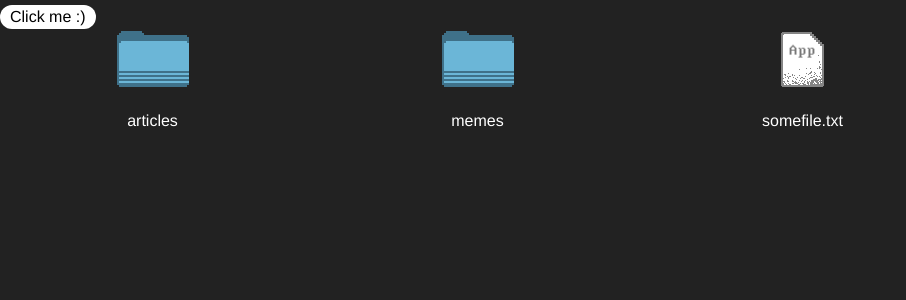
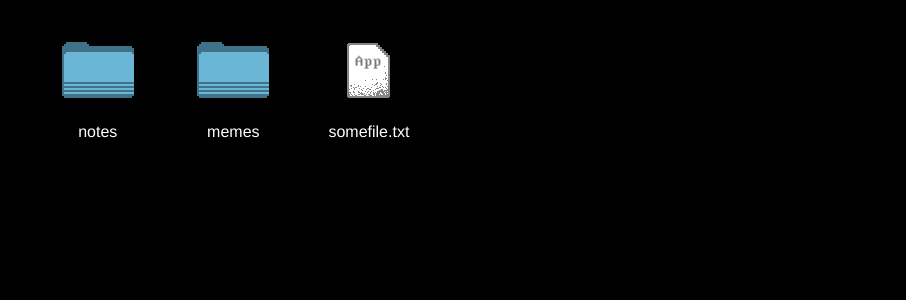
Before and after one commit to cartwheee11/in-progress, a Vue app: page / in a window 1280 px wide. Shown: the top 300 px of the page, without its empty margins (0-906 px from the left). Built offline with nearby package versions, Linux system fonts and the light colour scheme.

Commit message:
resizing windows, draft of style, window animation on open, desktop styles

```diff
--- a/public/home/dirinfo.json
+++ b/public/home/dirinfo.json
@@ -1,3 +1,3 @@
 {
-	"names": [ "articles", "memes", "somefile.txt" ]
+	"names": [ "notes", "memes", "somefile.txt" ]
 }
--- a/src/App.vue
+++ b/src/App.vue
@@ -1,8 +1,6 @@
 <template>
-  <button ref="button" @click="clickHandler">Click me :)</button>
-
   <div class="desktop">
-    <Folder @open="open" :path="'/home'" />
+    <Folder @open="open" :type="'desktop'" :path="'/home'" />
   </div>
 
   <Window
@@ -25,6 +23,7 @@
       :path="currentWindow.path"
     />
   </Window>
+
 </template>
 
 <script>
@@ -114,6 +113,10 @@ body {
   margin: 0;
 }
 
+.desktop {
+  padding: 20px
+}
+
 * {
   color: white;
 }
--- a/src/assets/main.css
+++ b/src/assets/main.css
@@ -12,7 +12,7 @@ canvas {
 body {
     margin: 0;
     padding: 0;
-    background-color: #222;
+    /* background-color: #222; */
     overflow: hidden;
 }
 
--- a/src/components/Folder.vue
+++ b/src/components/Folder.vue
@@ -1,5 +1,8 @@
 <template>
-  <div class="container">
+  <div
+    class="container"
+    :class="this.type"
+  >
     <div
       v-for="(elem, key) in content"
       :key="key"
@@ -28,6 +31,12 @@ export default {
       default: 'home',
       required: false
     },
+
+    type: {
+      type: String,
+      default: '',
+      required: false
+    }
   },
 
   data() {
@@ -93,6 +102,10 @@ export default {
     grid-gap:  20px;
   }
 
+  .container.desktop {
+    grid-template-columns:  1fr 1fr 1fr 1fr 1fr 1fr 1fr 1fr 1fr;
+  }
+
   div {
     /*border:  1px solid white;*/
     text-align: center;
--- a/src/components/Modal.vue
+++ b/src/components/Modal.vue
@@ -1,5 +1,5 @@
-<template @click="click">
-  <div ref="dom" @click="click" class="container modal" :style="containerStyle">
+<template >
+  <div ref="dom" @mouseup="mouseUp" @click.stop="click" class="container modal" :style="containerStyle">
 
       <slot />
 
@@ -8,11 +8,7 @@
 
 <script>
 export default {
-  data() {
-    return {
 
-    };
-  },
 
 	props: {
 		x: {
@@ -38,17 +34,42 @@ export default {
       default: window.innerWidth,
       type: Number
     },
+
+    flexible: {
+      required: false,
+      default: false,
+      type: Boolean,
+    },
 	},
+
+  data() {
+    return {
+      currentX: this.x,
+      currentY: this.y,
+      currentHeight: this.height,
+      currentWidth: this.width
+    };
+  },
 
   computed: {
     containerStyle: function () {
 			return {
-				top: this.y + 'px',
-				left: this.x + 'px',
-				height: this.height + 'px',
-				width: this.width + 'px'
+				top: this.currentY + 'px',
+				left: this.currentX + 'px',
+				height: this.currentHeight + 'px',
+				width: this.currentWidth + 'px'
 			}
 		},
+  },
+
+  watch: {
+    x: function() {
+      this.currentX = this.x;
+    },
+
+    y: function() {
+      this.currentY = this.y;
+    }
   },
 
   mounted() {
@@ -56,20 +77,45 @@ export default {
   },
 
   methods: {
-    click() {
-
+    mouseUp() {
+      this.currentHeight = window.getComputedStyle(this.$refs.dom).height
+      this.currentWidth = window.getComputedStyle(this.$refs.dom).width
     }
   }
 };
 </script>
 
 <style scoped>
+  @keyframes show {
+    from {
+      transform: translate(0, +20px);
+      opacity: 0;
+    }
+
+    to {
+      transform: translate(0, 0);
+      opacity: 1;
+    }
+  }
+
   .container {
     position: fixed;
-    border: 1px white solid;
+    border: 1px #333 solid;
     border-radius: 10px;
     background: black;;
     overflow:  hidden;
     z-index: 0;
+    min-width: 300px;
+    min-height: 300px;
+    resize: both;
+
+    animation-name: show;
+    animation-duration: 0.2s;
+    animation-iteration-count: 1;
+    /* transition: 0.01s; */
+
+    /* -webkit-box-shadow: 0px 8px 35px 12px rgba(223, 223, 223, 0.32); */
+    /* -moz-box-shadow: 0px 8px 35px 12px rgba(223, 223, 223, 0.32); */
+    box-shadow: 0px 8px 35px 12px rgba(223, 223, 223, 0.15);
   }
 </style>
--- a/src/components/Window.vue
+++ b/src/components/Window.vue
@@ -1,6 +1,6 @@
 <template>
   <modal @ref="onRef" v-if="isOpened" :x=x :y=y :height=height :width=width >
-    <div class="container" >
+    <div class="container">
 
       <div @mousedown="onMouseDown" class="top-bar">
         <div class="title-container">
@@ -130,18 +130,17 @@ export default {
 </script>
 
 <style scoped>
-
-
-
   .top-bar {
-    border-bottom: 1px solid white;
+    border-bottom: 0.5px solid #333;
     width: 100%;
     position: absolute;
     background: black;
   }
 
   .controls {
-    float: right;
+    /* float: right; */
+    position: absolute;
+    right: 0px;
     padding: 5px 20px;
   }
 
```
Also changed, not shown: public/home/notes/dirinfo.json (renamed from public/home/articles/dirinfo.json), public/home/notes/super folder/dirinfo.json (renamed from public/home/articles/super folder/dirinfo.json), 2 other files (tests, documents, lock files or other folders).
